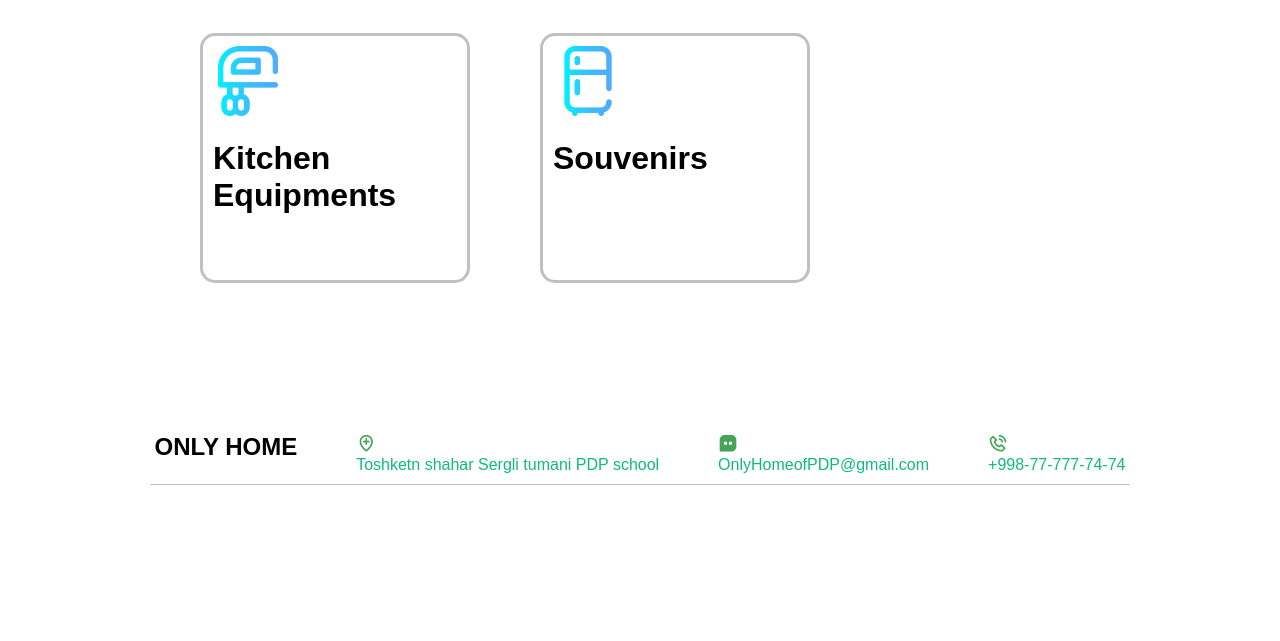
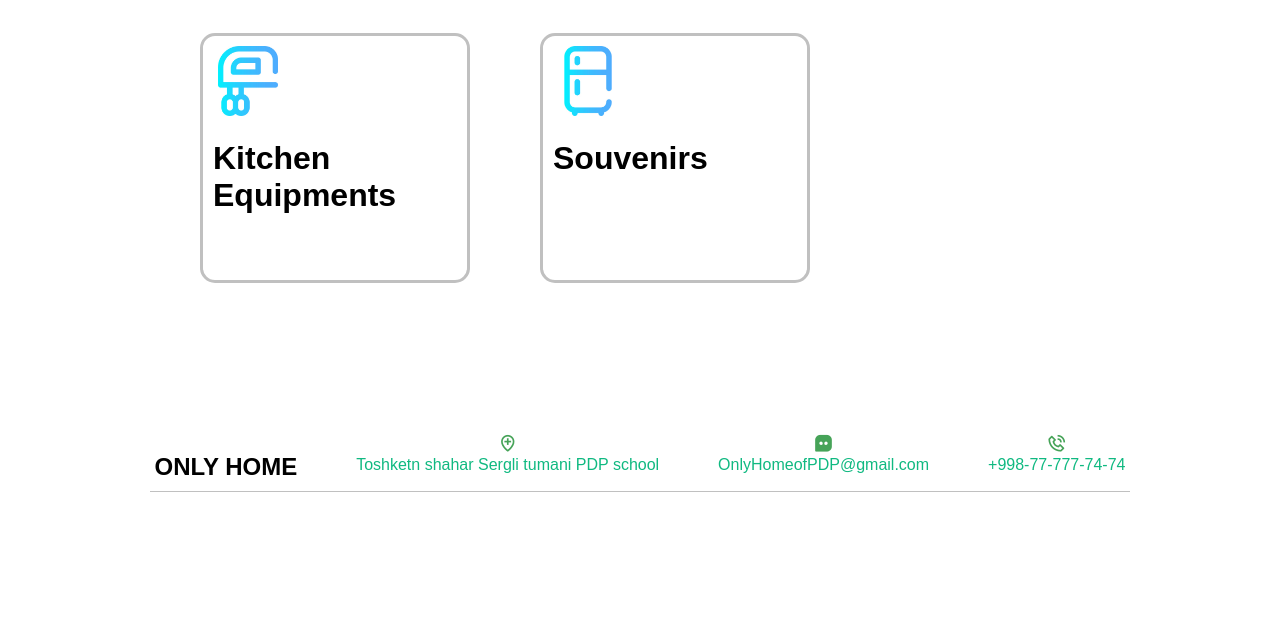
Before and after one commit to spektr035/test, a plain HTML site: page Home.prect.html in a window 1280 px wide. Shown: the part 1509-2150 px from the top of the page. Drawn offline with nearby package versions, Linux system fonts and the light colour scheme; no server answers; files whose address does not match are found by name.

Commit message:
prect finished

```diff
--- a/home.css
+++ b/home.css
@@ -176,6 +176,23 @@ header .rightt_img img {
   gap: 50px;
   padding-bottom: 10px;
 }
+.location .first {
+  margin-top: 20px;
+}
+.location .second {
+  /* width: 110px; */
+  padding-bottom: 1px;
+  text-align: center;
+}
+.location .third {
+  /* width: 110px; */
+  text-align: center;
+}
+.location .fourth {
+  align-items: center;
+  text-align: center;
+}
+
 .location_two {
   margin-left: 50px;
   display: flex;
```
